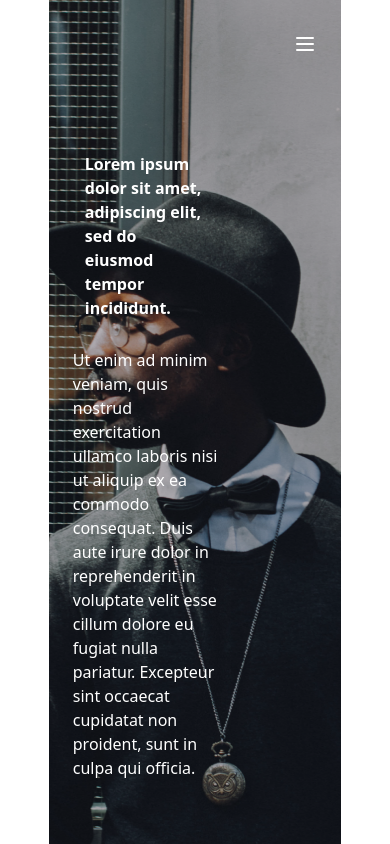
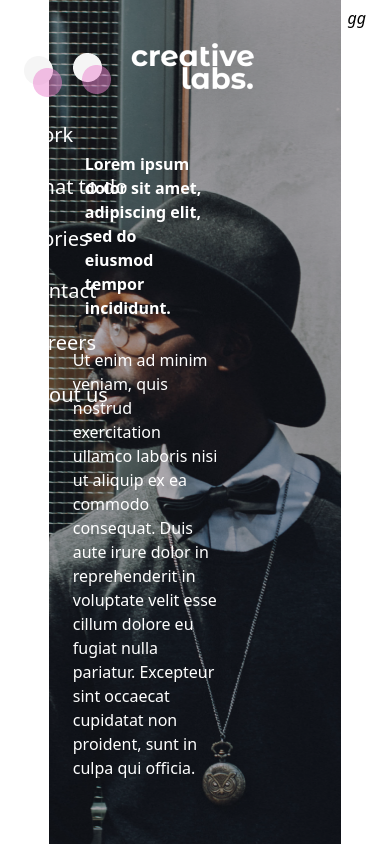
Before and after one commit to aleksandar-stotka/figma-vue, a Nuxt app: page / in a window 390 px wide. Shown: the top 844 px of the page. Built offline with nearby package versions, Linux system fonts and the light colour scheme.

Commit message:
navbar-done-fix-hamburger-menu

```diff
--- a/components/AboutUs.vue
+++ b/components/AboutUs.vue
@@ -5,9 +5,12 @@
             <h4 class="mt-6 font-bold text-black">{{ item.titleOne }}</h4>
             <h1 class="lg:text-3xl sm:text-base font-black text-black">{{ item.titleTwo }}</h1>
             <p class="mt-2  text-base text-black">{{ item.text }}</p>
-            <svg class="float-right" xmlns="http://www.w3.org/2000/svg" width="24" height="24" viewBox="0 0 24 24">
-  <path d="M12 1 L23 20 H1 L12 1 Z" fill="currentColor" />
-</svg>
+            <div class="flex flex-col float-right">
+                <h1 class="text-black font-bold ">{{ item.link }}</h1>
+            <span class=" font-bold	text-red-500">{{ item.icon }}</span>
+            </div>
+
+
 
         </div>
 
--- a/components/ContactUs.vue
+++ b/components/ContactUs.vue
@@ -35,11 +35,17 @@
         Condimentum id venenatis a condimentum vitae.<br>
         <br>
         Urna neque viverra justo
-        nec ultrices dui sapien. Faucibus nisl tincidunt eget nullam. Maecenas
+        nec ultrices dui sapien. Faucibus nisl tincidunt  eget nullam. Maecenas
         ultricies mi eget mauris pharetra.
       </p>
 
+
       </div>
+      <div class="flex-col float-right">
+        <h1 class="font-bold ">We’re hiring</h1>
+      <h1 class="p-4 text-red-500 font-bold ">---------></h1>
+      </div>
+
 
 
     </div>
--- a/components/Footer.vue
+++ b/components/Footer.vue
@@ -19,12 +19,15 @@
       </p>
     </div>
     <div class="p-10 ml-10">
+      <h1 class="text-white font-bold">Ceative labs</h1>
       <div v-for="(link, index) in linksSource" :key="index">
+
         <router-link
           class="text-linkColors w-106 h-41 leading-relaxed hover:bg-activeBgColors hover:rounded p-2"
           :to="link"
           target="_blank"
           >{{ link.text }}</router-link
+
         >
       </div>
     </div>
@@ -40,6 +43,7 @@
         </li>
 
     </div>
+    <p class="text-white p-4  ">© COPYRIGHT 2023 Creative Labs. All rights reserved. Privacy policy   |  Cookie policy </p>
   </section>
 </template>
 
--- a/components/Form.vue
+++ b/components/Form.vue
@@ -1,6 +1,6 @@
 <template>
   <section id="form" class="p-20 flex items-center">
-    <form class="w-full max-w-lg w-[500rem]">
+    <form class="w-full max-w-lg w-[600rem]">
       <div class="flex flex-wrap -mx-3 mb-6">
         <div class="w-full md:w-1/2 px-3 mb-6 md:mb-0">
           <input
@@ -33,7 +33,7 @@
             placeholder=" Message"
           ></textarea>
           <button
-            class="bg-green-500 text-white font-bold py-2 px-4 rounded float-right w-[10rem] h-[3rem]"
+            class="bg-green-500 text-white  font-bold py-2 px-4 rounded float-right w-[10rem] h-[3rem]"
           >
             Send
           </button>
--- a/components/Header.vue
+++ b/components/Header.vue
@@ -17,6 +17,9 @@
           culpa qui officia.
         </p>
       </div>
+
+
+
   </header>
 </template>
 
--- a/components/Navbar.vue
+++ b/components/Navbar.vue
@@ -1,95 +1,47 @@
 <template>
-  <div>
-    <div class="">
-      <nav
-        class="container px-6 py-8 mx-auto md:flex md:justify-between md:items-center"
-      >
-        <div class="flex items-center justify-between">
-          <router-link
-            to="/"
-            class="text-xl font-bold text-gray-800 md:text-2xl hover:text-blue-400"
-          >
-            <div class="flex items-center space-x-4" v-if="showMenu">
-              <img src="@/assets/images/logo2.png" alt="Logo" />
-              <img
-                src="@/assets/images/logo.png"
-                alt="img"
-                class="w-150 h-119"
-              />
-            </div>
-          </router-link>
-          <!-- Mobile menu button -->
-          <div @click="showMenu = !showMenu" class="flex md:hidden">
-            <button
-              type="button"
-              class="text-white hover:text-gray-400 focus:outline-none focus:text-gray-400 w-200"
-            >
-              <svg viewBox="0 0 24 24" class="w-6 h-6 fill-current">
-                <path
-                  fill-rule="evenodd"
-                  d="M4 5h16a1 1 0 0 1 0 2H4a1 1 0 1 1 0-2zm0 6h16a1 1 0 0 1 0 2H4a1 1 0 0 1 0-2zm0 6h16a1 1 0 0 1 0 2H4a1 1 0 0 1 0-2z"
-                ></path>
-              </svg>
-            </button>
-          </div>
+  <div class="py-3.5 px-6 md:flex justify-between items-center">
+    <div class="flex items-center">
+      <span class="mr-1">
+        <div class="flex items-center space-x-4">
+          <img src="@/assets/images/logo2.png" alt="Logo" />
+          <img src="@/assets/images/logo.png" alt="img" class="w-150 h-119" />
         </div>
+      </span>
+    </div>
 
-        <!-- Mobile Menu open: "block", Menu closed: "hidden" -->
-        <ul
-          :class="closeMenu ? 'side ' : 'hidden '"
-          class="flex-col space-y-4 md:flex md:space-y-0 md:flex-col md:space-x-10 md:mt-0"
-        >
-          <div class="basis-3/6 flex links space-x-5">
-            <div v-for="(link, index) in linksSource" :key="index">
-              <a
-                class="text-linkColors w-106 h-41 leading-relaxed hover:bg-activeBgColors hover:rounded-full p-2"
-                :href="link.href"
-                target="_blank"
-                >{{ link.text }}</a
-              >
-            </div>
-          </div>
-        </ul>
-      </nav>
-    </div>
+    <span @click="MenuOpen()" class="absolute md:hidden right-6 top-1.5 cursor-pointer">
+           <i :class="[open ? 'bi bi-x' : 'bi bi-filter-left']">gg</i>
+    </span>
+
+    <ul class="md:flex md:items-center z-40 md:px-0 px-6 md:pb-0 pb-10 md:static absolute
+     md:w-auto w-full top-14 duration-100 easy-in"
+    :class="[open ? 'left-0':'left-[-100%]']">
+    <img src="@/assets/images/logo2.png" alt="Logo" />
+
+      <li class="md:mx-4 md:my-0 my-6 " v-for="link in navLinks" :key="link">
+        <a class="text-xl text-white hover:text-green-500" :href="link.link">{{ link.text }}</a>
+
+
+      </li>
+    </ul>
   </div>
 </template>
+
 <script>
-import { navLinks } from "~/data";
+import { navLinks } from '~/data';
+export default {
+    setup() {
+        let open = ref(true)
 
-navLinks;
-export default {
-  data() {
-    return {
-      showMenu: false,
-      linksSource: navLinks,
-    };
-  },
+        function MenuOpen() {
+            open.value = !open.value
+        }
 
-  computed: {
-    closeMenu() {
-      if (this.showMenu) {
-        "side" && "links";
-      }
-      return this.showMenu;
-    },
-  },
-};
+        return {open,navLinks,MenuOpen}
+    }
+}
+
 </script>
 
-<style scoped>
-.side {
-  background: black;
-  width: 100%;
-  height: 40rem;
-  z-index: 1000;
-  position: relative;
 
-  display: flex;
-}
-.links {
-  display: flex;
-  flex-direction: column;
-  padding: 5px;
-}
-</style>
+<style lang="scss" scoped></style>
--- a/data.js
+++ b/data.js
@@ -2,11 +2,11 @@
 export const navLinks = [
 
   { text: "Work", link: "#home" },
-  { text: "What to do" ,link:"#toDo" },
-  { text: "Stories", to: "/stories" },
-  { text: "Contact", href: "#form" },
-  {text: "Careers", to: "/careers" },
-  { text: "About us", to: "#about" },
+  { text: "What to do" ,link:"#HOME" },
+  { text: "Stories", link: "/stories" },
+  { text: "Contact", link: "#form" },
+  {text: "Careers", link: "/careers" },
+  { text: "About us", link: "#about" },
 ];
 
 export const aboutSection = [
@@ -14,13 +14,15 @@ export const aboutSection = [
     titleOne: "About us",
     titleTwo: "Pharetra massa massa ultri.",
     text: "Ornare quam viverra orci sagittis eu volutpat odio facilisis. Purus non enim praesent elementum facilisis leo vel fringilla est. Euismod elementum nisi quis eleifend quam adipiscing vitae proin sagittis. Elit ullamcorper dignissim cras tincidunt lobortis feugiat vivamus at augue.",
-    icon:'icon'
+    link:'Read our story',
+    icon:'--------------->'
   },
   {
     titleOne: "Our offer",
     titleTwo: "Convallis a cras semper au.",
     text: "Ornare quam viverra orci sagittis eu volutpat odio facilisis. Purus non enim praesent elementum facilisis leo vel fringilla est. Euismod elementum nisi quis eleifend quam adipiscing vitae proin sagittis. Elit ullamcorper dignissim cras tincidunt lobortis feugiat vivamus at augue.",
-    icon:"icon"
+    link:"What we offer",
+    icon:"--------------->"
   },
 ];
 
--- a/pages/index.vue
+++ b/pages/index.vue
@@ -1,5 +1,6 @@
 <template>
-    <div class="w-3/4 mx-auto p-0">
+    <div class="w-3/4 mx-auto  p-0">
+
     <AboutUs/>
     <ContactUs/>
 
@@ -15,6 +16,7 @@ export default {
     ContactUs,
 
 
+
   },
 
 };
```
